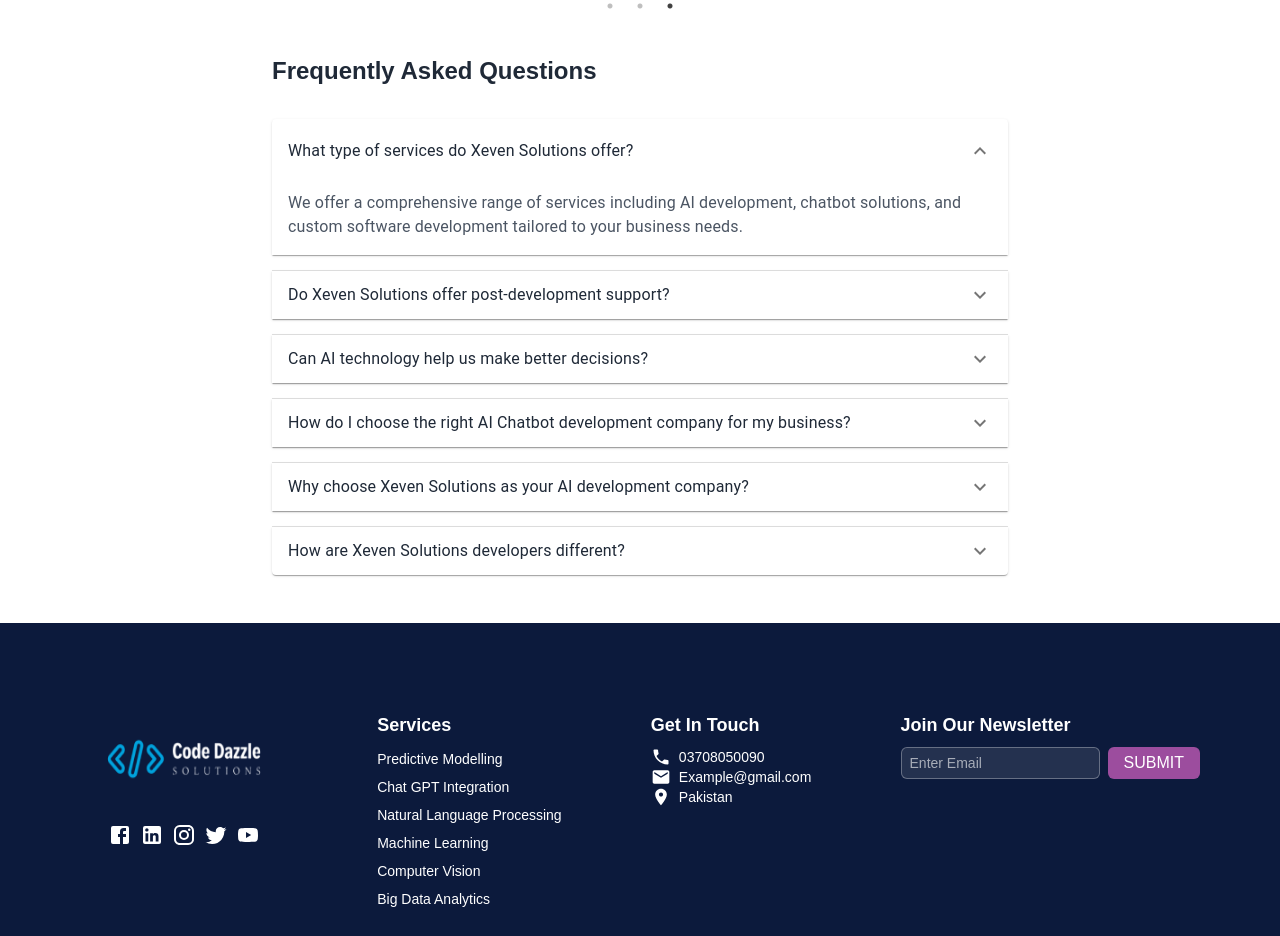
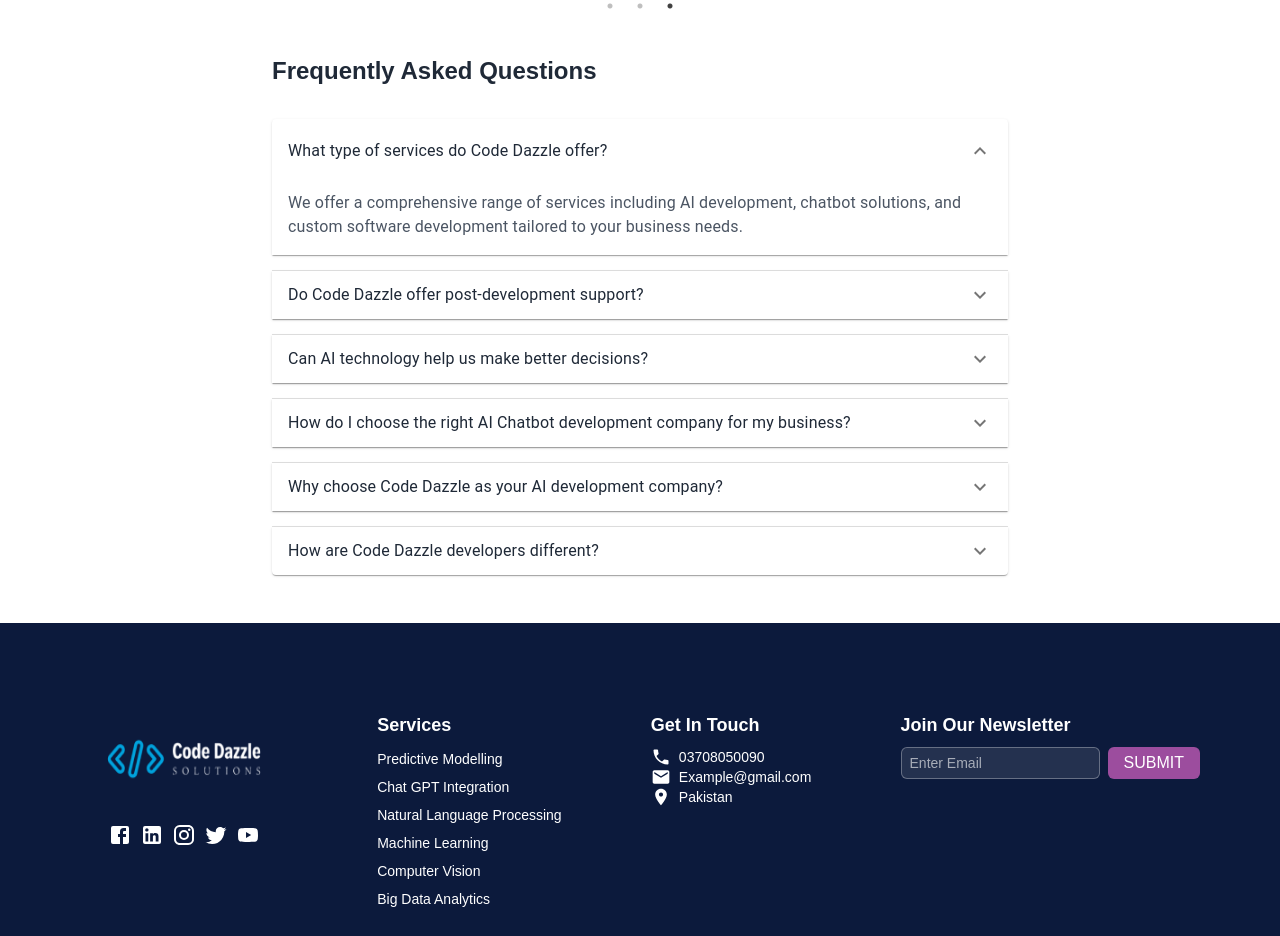
Before and after one commit to professor2203/Code_Dazzle, a React (Vite) app: page / in a window 1280 px wide. Shown: the part 4240-5176 px from the top of the page. Built offline with nearby package versions, Linux system fonts and the light colour scheme.

Commit message:
Updated in text fild

```diff
--- a/src/components/FAQ.jsx
+++ b/src/components/FAQ.jsx
@@ -6,11 +6,11 @@
 const FAQSection = () => {
   const faqs = [
     {
-      question: "What type of services do Xeven Solutions offer?",
+      question: "What type of services do Code Dazzle offer?",
       answer: "We offer a comprehensive range of services including AI development, chatbot solutions, and custom software development tailored to your business needs."
     },
     {
-      question: "Do Xeven Solutions offer post-development support?",
+      question: "Do Code Dazzle offer post-development support?",
       answer: "Yes, we provide extensive post-development support to ensure your solutions continue to operate efficiently and effectively."
     },
     {
@@ -22,11 +22,11 @@
       answer: "Look for companies with proven experience, strong technical expertise, good communication, and a track record of successful implementations."
     },
     {
-      question: "Why choose Xeven Solutions as your AI development company?",
+      question: "Why choose Code Dazzle as your AI development company?",
       answer: "We combine technical expertise with industry experience to deliver innovative, scalable AI solutions that drive business growth."
     },
     {
-      question: "How are Xeven Solutions developers different?",
+      question: "How are Code Dazzle developers different?",
       answer: "Our developers bring a unique blend of technical skills, industry knowledge, and commitment to delivering high-quality solutions."
     }
   ];
```
